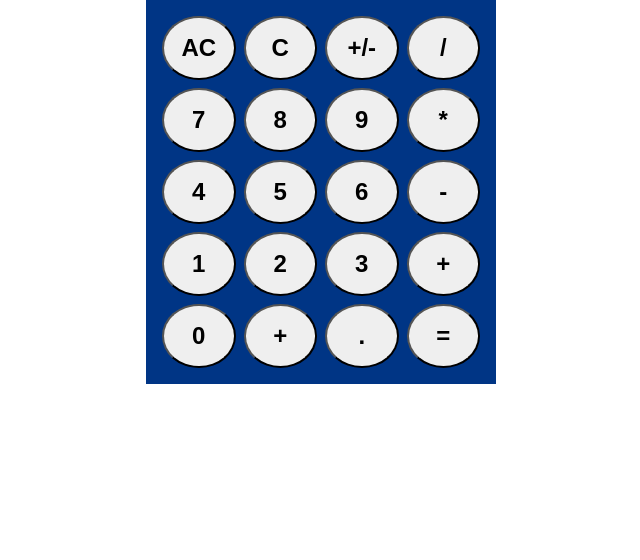
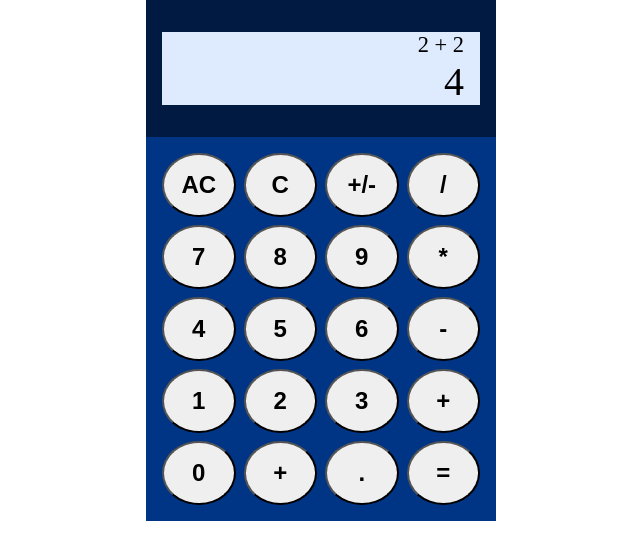
Before and after one commit to 16bitsPixel/OdinCalculator, a plain HTML site: page index.html in a window 1280 px wide. Shown: the whole page, without its empty margins (319-959 px from the left). Drawn offline with Linux system fonts and the light colour scheme.

Commit message:
simple display for calculator

```diff
--- a/index.html
+++ b/index.html
@@ -12,8 +12,8 @@
     <div class = "container">
         <div class = "background">
             <div class = "screen">
-                <p class = "expression"></p>
-                <p class = "resultDisplay"></p>
+                <p class = "expression">2 + 2</p>
+                <p class = "resultDisplay">4</p>
             </div>
             <div class = "buttons">
                 <button class = "operator" id = "clear">AC</button>
--- a/styles.css
+++ b/styles.css
@@ -14,6 +14,22 @@
     width: 100%;
 }
 
+.screen {
+    font-size: 2.5rem;
+    padding: 2rem 1rem;
+    background-color: #001a42;
+}
+
+.screen > p {
+    background-color: #deebff;
+    text-align: end;
+    padding-right: 1rem;
+}
+
+.expression {
+    font-size: 1.4rem;
+}
+
 .buttons {
     display: grid;
     grid-template-columns: repeat(4, 1fr);
```
